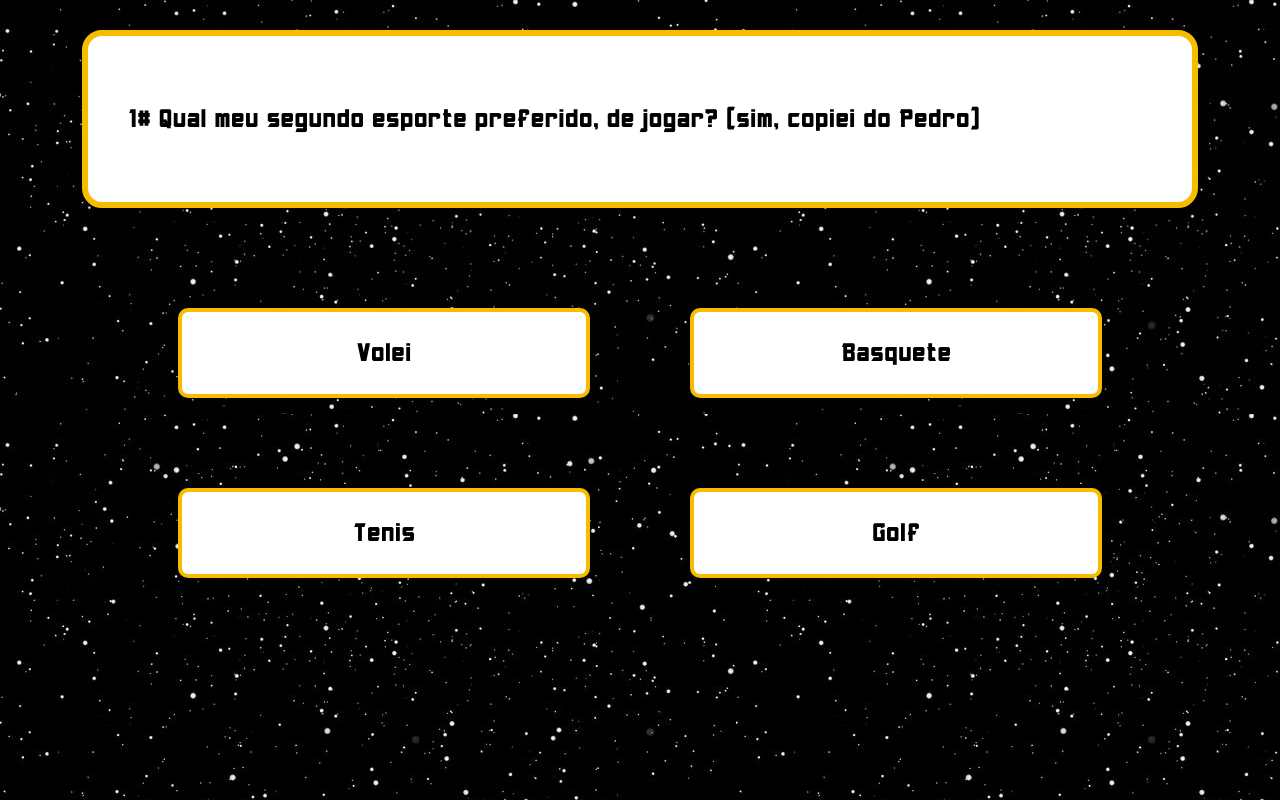
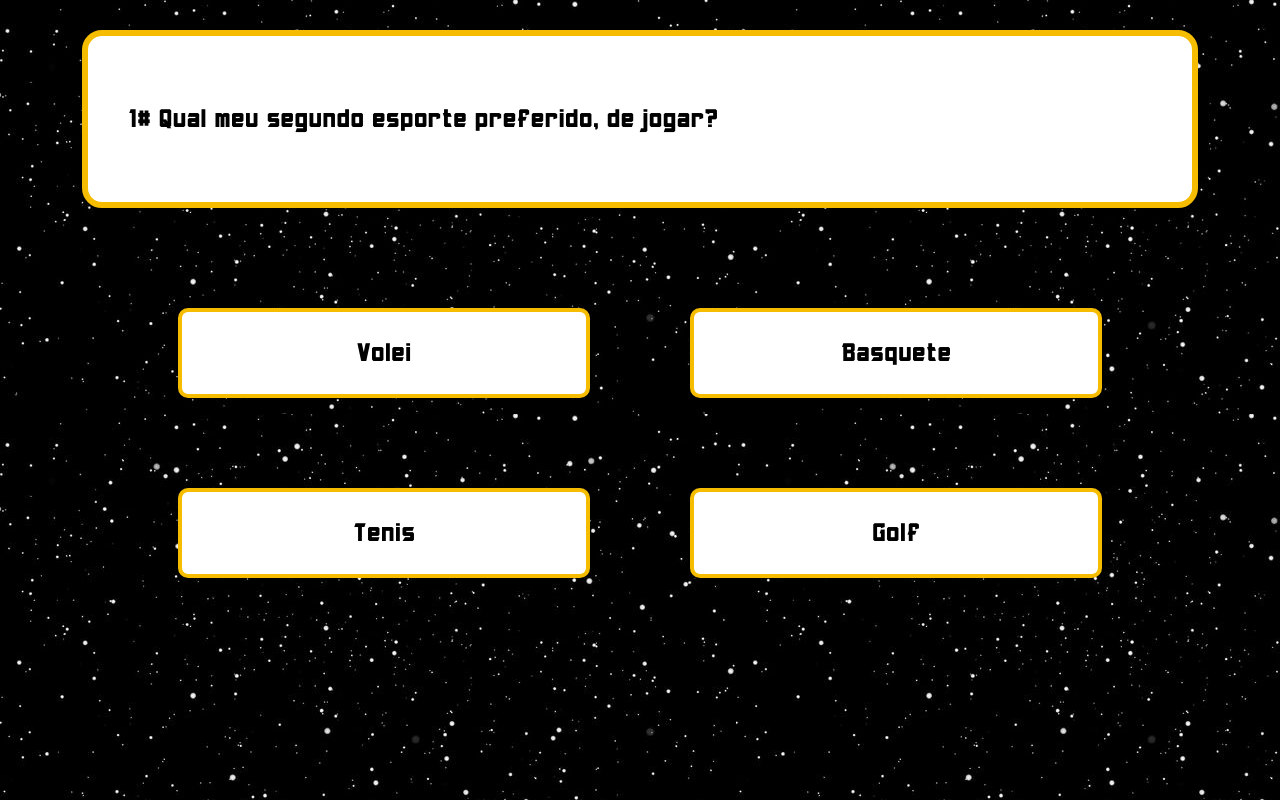
Before and after one commit to luanwinck/star-quiz, a React (Create React App) app: page / in a window 1280 px wide. Built offline with nearby package versions, Linux system fonts and the light colour scheme; no server answers; the database is empty.

Commit message:
subscribe to get current question index

```diff
--- a/src/services/firebase/firebase.service.js
+++ b/src/services/firebase/firebase.service.js
@@ -21,7 +21,7 @@ initializeFirebaseApp()
 // ajustar isso daqui
 // criar uma service como classe ou hook?
 
-const db = getFirestore();
+export const db = getFirestore();
 
 const QUIZ_NUMBER = 1 // ???
 
--- a/src/ui/screens/question/question.css
+++ b/src/ui/screens/question/question.css
@@ -50,3 +50,7 @@
 .question_option-button-selected {
   filter: brightness(70%);
 }
+
+.question_option-button-wrong {
+  background-color: #b33333;
+}
--- a/src/ui/screens/question/question.screen.jsx
+++ b/src/ui/screens/question/question.screen.jsx
@@ -1,6 +1,8 @@
+import { doc, onSnapshot } from 'firebase/firestore';
 import { useEffect, useState } from 'react';
 
 import { updateUserAnswers } from '../../../services'
+import { db } from '../../../services/firebase/firebase.service'
 
 import './question.css'
 
@@ -13,11 +15,16 @@ const OPTIONS = [
 
 export function QuestionScreen() {
   const [selectedOption, setSelectedOption] = useState()
-  const [questionIndex, setQuestionIndex] = useState(1)
+  const [questionIndex, setQuestionIndex] = useState(0)
 
   useEffect(() => {
-    // Observar quando alterar o currentQuestionIndex no firebase
-    // setQuestionIndex
+    const unsub = onSnapshot(doc(db, "quiz", String(1)), (doc) => {
+        const data = doc.data()
+
+        setQuestionIndex(data.currentQuestionIndex)
+    });
+
+    return unsub
   }, [])
 
   async function handleUpdateAnswerList(answerIndex) {
@@ -29,10 +36,12 @@ export function QuestionScreen() {
       setSelectedOption(answerIndex)
   }
 
+  const questionNumber = questionIndex + 1
+
   return (
     <div className="question">
       <header className="question_header borders">
-        <p>1# Qual meu segundo esporte preferido, de jogar? (sim, copiei do Pedro)</p>
+      <p>{questionNumber}# Qual meu segundo esporte preferido, de jogar?</p>
       </header>
 
       <div className="question_options-container">
```
